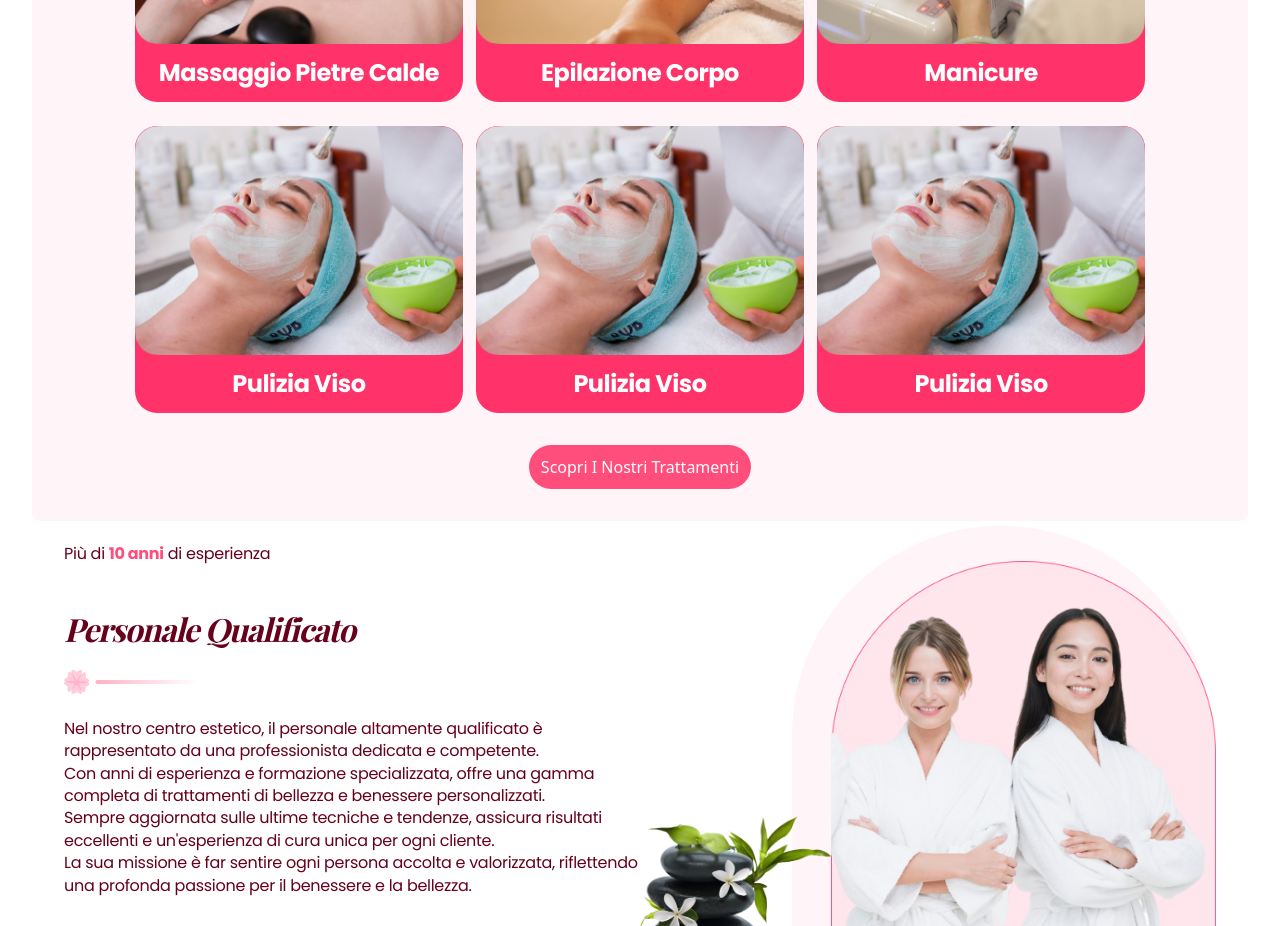
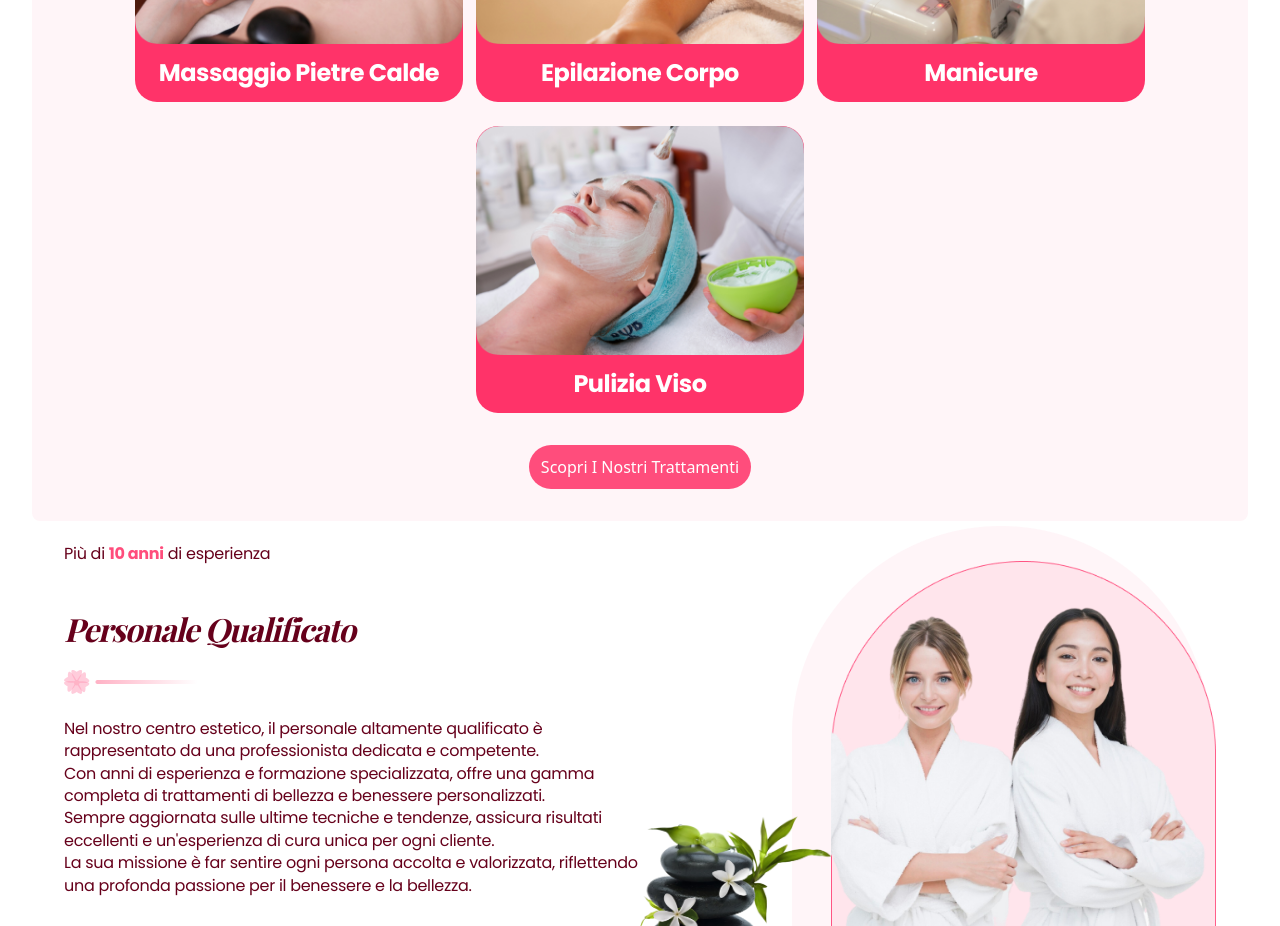
Before and after one commit to Giovanni-Serra-Git/un_ora_per_te, a React (Vite) app: page / in a window 1280 px wide. Shown: the part 1000-1926 px from the top of the page. Built offline with nearby package versions, Linux system fonts and the light colour scheme; a web font is replaced by a local one.

Commit message:
removed two copies of image trattamenti personalizzati in Homepage

```diff
--- a/src/components/homepage/homepage.jsx
+++ b/src/components/homepage/homepage.jsx
@@ -40,14 +40,6 @@ const gallery = [
         url: "../../../assets/homepage/trattamenti/viso.png",
         title: "pulizia viso",
     },
-    {
-        url: "../../../assets/homepage/trattamenti/viso.png",
-        title: "pulizia viso",
-    },
-    {
-        url: "../../../assets/homepage/trattamenti/viso.png",
-        title: "pulizia viso",
-    }
 ]
 
 function HomePage() {
```
